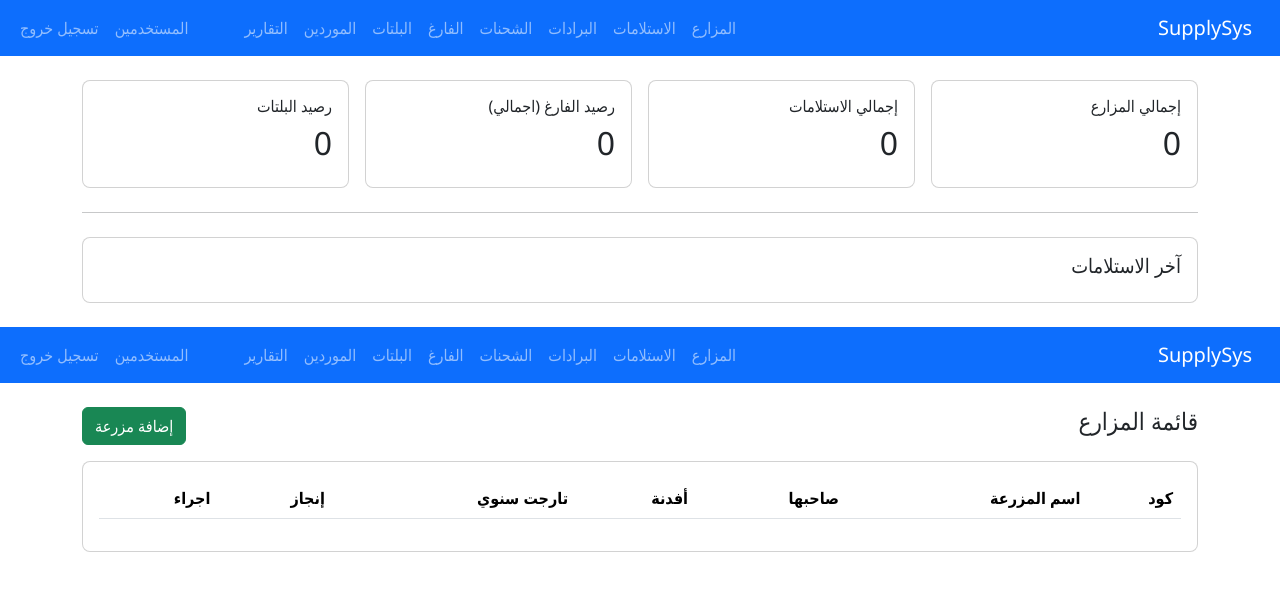
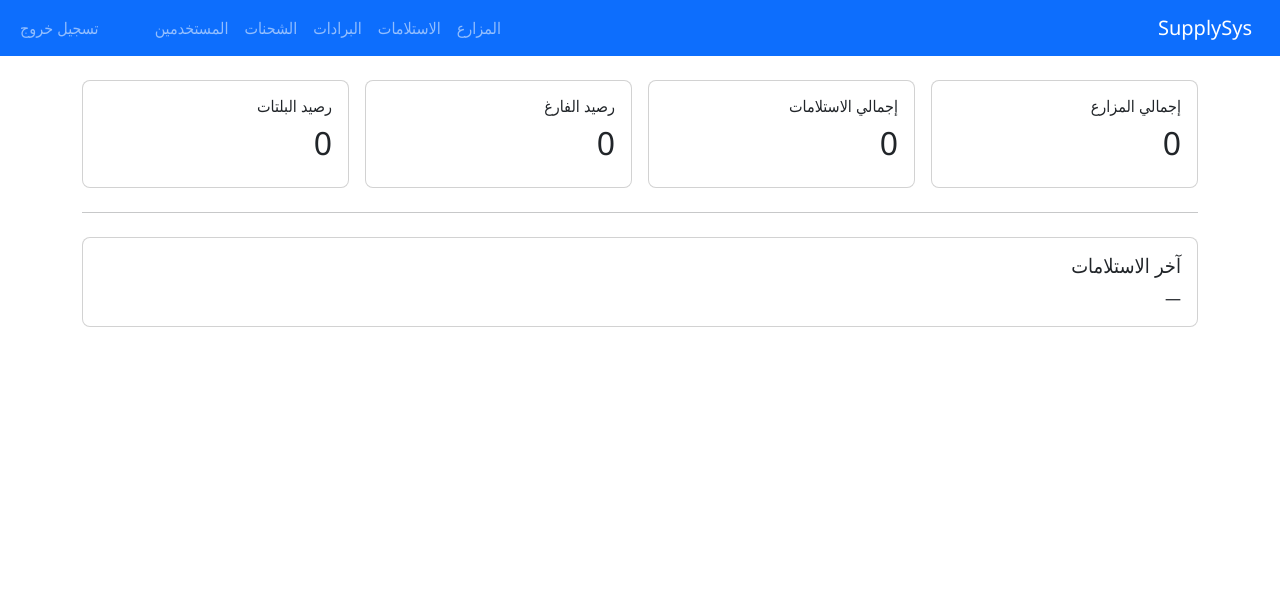
Before and after one commit to A-mohamed96/Hero0011006699, a plain HTML site: page dashboard.html in a window 1280 px wide. Drawn offline with nearby package versions, Linux system fonts and the light colour scheme.

Commit message:
Update dashboard.html

```diff
--- a/dashboard.html
+++ b/dashboard.html
@@ -7,33 +7,33 @@
   <link href="https://cdn.jsdelivr.net/npm/bootstrap@5.3.2/dist/css/bootstrap.min.css" rel="stylesheet">
   <link href="assets/css/styles.css" rel="stylesheet">
 </head>
+
 <body>
+
 <nav class="navbar navbar-expand-lg navbar-dark bg-primary">
   <div class="container-fluid">
     <a class="navbar-brand" href="dashboard.html">SupplySys</a>
-    <button class="navbar-toggler" type="button" data-bs-toggle="collapse" data-bs-target="#navbarsMain" aria-controls="navbarsMain" aria-expanded="false" aria-label="Toggle navigation">
-      <span class="navbar-toggler-icon"></span>
-    </button>
-    <div class="collapse navbar-collapse" id="navbarsMain">
-      <ul class="navbar-nav me-auto mb-2 mb-lg-0">
+
+    <div class="collapse navbar-collapse">
+      <ul class="navbar-nav me-auto">
         <li class="nav-item"><a class="nav-link" href="farms.html">المزارع</a></li>
         <li class="nav-item"><a class="nav-link" href="receivings.html">الاستلامات</a></li>
-        <li class="nav-item"><a class="nav-link" href="trucks.html">البرادات</a></li>
+        <li class="nav-item admin-only"><a class="nav-link" href="trucks.html">البرادات</a></li>
         <li class="nav-item"><a class="nav-link" href="shipments.html">الشحنات</a></li>
-        <li class="nav-item"><a class="nav-link" href="empty.html">الفارغ</a></li>
-        <li class="nav-item"><a class="nav-link" href="pallets.html">البلتات</a></li>
-        <li class="nav-item"><a class="nav-link" href="suppliers.html">الموردين</a></li>
-        <li class="nav-item"><a class="nav-link" href="reports.html">التقارير</a></li>
+        <li class="nav-item admin-only"><a class="nav-link" href="users.html">المستخدمين</a></li>
       </ul>
+
       <ul class="navbar-nav">
-        <li class="nav-item"><a class="nav-link" href="users.html">المستخدمين</a></li>
-        <li class="nav-item"><a class="nav-link" id="logoutBtn" href="index.html">تسجيل خروج</a></li>
+        <li class="nav-item">
+          <a class="nav-link" id="logoutBtn" href="index.html">تسجيل خروج</a>
+        </li>
       </ul>
     </div>
   </div>
 </nav>
 
 <main class="container my-4">
+
   <div class="row g-3">
     <div class="col-md-3">
       <div class="card p-3">
@@ -41,18 +41,21 @@
         <h2 id="totalFarms">0</h2>
       </div>
     </div>
+
     <div class="col-md-3">
       <div class="card p-3">
         <h6>إجمالي الاستلامات</h6>
         <h2 id="totalReceivings">0</h2>
       </div>
     </div>
+
     <div class="col-md-3">
       <div class="card p-3">
-            <h6>رصيد الفارغ (اجمالي)</h6>
+        <h6>رصيد الفارغ</h6>
         <h2 id="totalEmpty">0</h2>
       </div>
     </div>
+
     <div class="col-md-3">
       <div class="card p-3">
         <h6>رصيد البلتات</h6>
@@ -65,88 +68,13 @@
 
   <div class="card p-3">
     <h5>آخر الاستلامات</h5>
-        <div id="recentReceivings"></div>
+    <div id="recentReceivings">—</div>
   </div>
+
 </main>
 
 <script src="https://cdn.jsdelivr.net/npm/bootstrap@5.3.2/dist/js/bootstrap.bundle.min.js"></script>
-
-<!doctype html>
-<html lang="ar" dir="rtl">
-  <head>
-    <meta charset="utf-8">
-    <meta name="viewport" content="width=device-width, initial-scale=1">
-    <title>المزارع - SupplySys</title>
-    <link href="https://cdn.jsdelivr.net/npm/bootstrap@5.3.2/dist/css/bootstrap.min.css" rel="stylesheet">
-    <link href="assets/css/styles.css" rel="stylesheet">
-  </head>
-  <body>
-    <nav class="navbar navbar-expand-lg navbar-dark bg-primary">
-  <div class="container-fluid">
-    <a class="navbar-brand" href="dashboard.html">SupplySys</a>
-    <button class="navbar-toggler" type="button" data-bs-toggle="collapse" data-bs-target="#navbarsMain" aria-controls="navbarsMain" aria-expanded="false" aria-label="Toggle navigation">
-      <span class="navbar-toggler-icon"></span>
-    </button>
-    <div class="collapse navbar-collapse" id="navbarsMain">
-      <ul class="navbar-nav me-auto mb-2 mb-lg-0">
-        <li class="nav-item"><a class="nav-link" href="farms.html">المزارع</a></li>
-        <li class="nav-item"><a class="nav-link" href="receivings.html">الاستلامات</a></li>
-        <li class="nav-item"><a class="nav-link" href="trucks.html">البرادات</a></li>
-        <li class="nav-item"><a class="nav-link" href="shipments.html">الشحنات</a></li>
-        <li class="nav-item"><a class="nav-link" href="empty.html">الفارغ</a></li>
-        <li class="nav-item"><a class="nav-link" href="pallets.html">البلتات</a></li>
-        <li class="nav-item"><a class="nav-link" href="suppliers.html">الموردين</a></li>
-        <li class="nav-item"><a class="nav-link" href="reports.html">التقارير</a></li>
-      </ul>
-      <ul class="navbar-nav">
-        <li class="nav-item"><a class="nav-link" href="users.html">المستخدمين</a></li>
-        <li class="nav-item"><a class="nav-link" id="logoutBtn" href="index.html">تسجيل خروج</a></li>
-      </ul>
-    </div>
-  </div>
-</nav>
-
-    <main class="container my-4">
-      <div class="d-flex justify-content-between align-items-center mb-3">
-        <h4>قائمة المزارع</h4>
-        <button class="btn btn-success" data-bs-toggle="modal" data-bs-target="#farmModal">إضافة مزرعة</button>
-      </div>
-
-      <div class="card p-3">
-        <table class="table table-striped" id="farmsTable">
-          <thead>
-            <tr><th>كود</th><th>اسم المزرعة</th><th>صاحبها</th><th>أفدنة</th><th>تارجت سنوي</th><th>إنجاز</th><th>اجراء</th></tr>
-          </thead>
-          <tbody></tbody>
-        </table>
-      </div>
-    </main>
-
-    <!-- Modal -->
-    <div class="modal fade" id="farmModal" tabindex="-1">
-      <div class="modal-dialog">
-        <form id="farmForm" class="modal-content">
-          <div class="modal-header"><h5 class="modal-title">إضافة / تعديل مزرعة</h5><button type="button" class="btn-close" data-bs-dismiss="modal"></button></div>
-          <div class="modal-body">
-            <div class="mb-3"><label>كود المزرعة</label><input type="text" id="farm_code" class="form-control" required></div>
-            <div class="mb-3"><label>اسم المزرعة</label><input type="text" id="farm_name" class="form-control" required></div>
-            <div class="mb-3"><label>اسم المالك</label><input type="text" id="owner_name" class="form-control"></div>
-            <div class="mb-3"><label>أفدنة</label><input type="number" id="acres" class="form-control"></div>
-            <div class="mb-3"><label>تارجت سنوي (كجم)</label><input type="number" id="target" class="form-control"></div>
-          </div>
-          <div class="modal-footer"><button class="btn btn-primary" type="submit">حفظ</button></div>
-        </form>
-      </div>
-    </div>
-
-    <script src="https://cdn.jsdelivr.net/npm/bootstrap@5.3.2/dist/js/bootstrap.bundle.min.js"></script>
-
-    <!-- مهم جداً: api.js أولاً ثم app.js -->
-    <script type="module" src="assets/js/api.js"></script>
-    <script src="assets/js/app.js"></script>
+<script type="module" src="assets/js/dashboard.js"></script>
 
 </body>
 </html>
-
-</body>
-</html>
```
Lines whose indentation alone changed are shown as unchanged.
